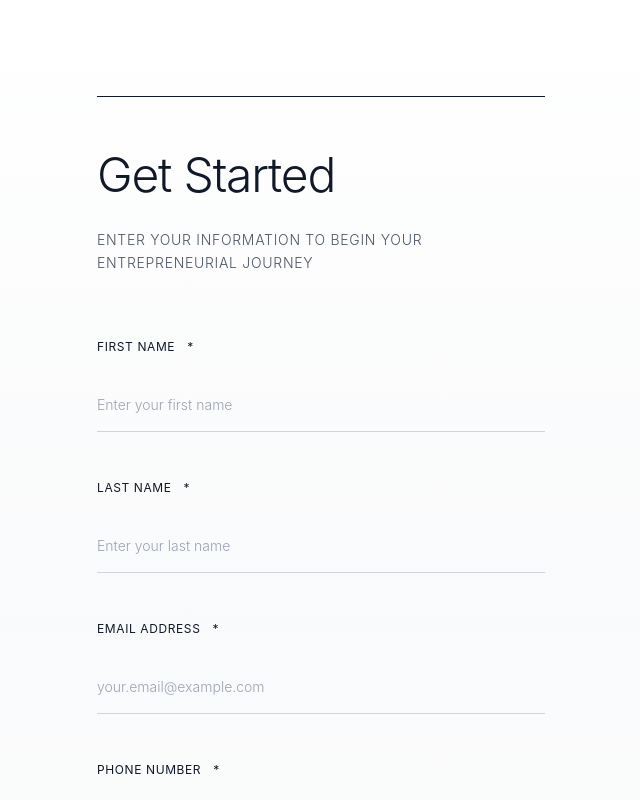
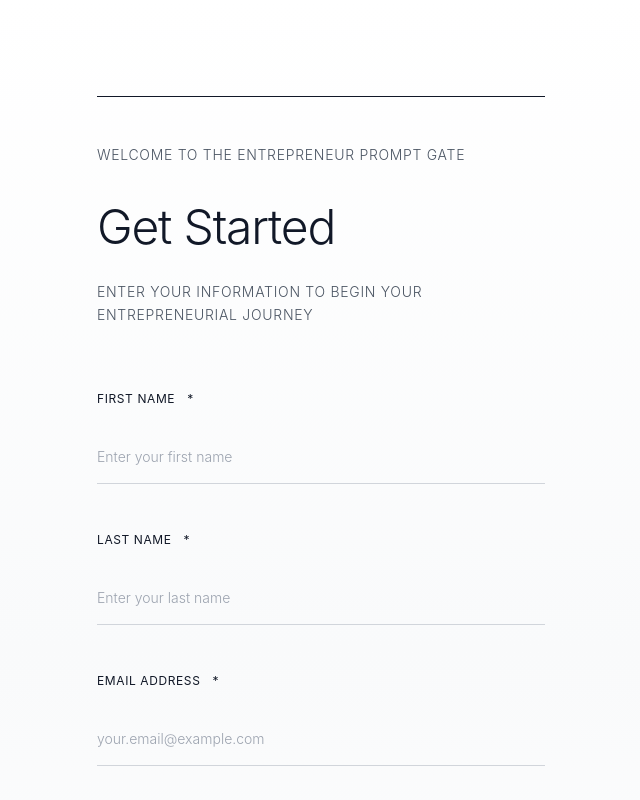
Before and after one commit to yaraabdullah/Entrepreneaur-Prompt-Gate, a Next.js app: page /signup in a window 1280 px wide. Shown: the top 800 px of the page, without its empty margins (319-959 px from the left). Built offline with nearby package versions, Linux system fonts and the light colour scheme.

Commit message:
add the header

```diff
--- a/app/signup/page.tsx
+++ b/app/signup/page.tsx
@@ -79,6 +79,9 @@ export default function SignUpPage() {
       <div className="max-w-md w-full">
         {/* Header */}
         <div className="mb-16 border-t border-gray-900 pt-12">
+          <h2 className="text-sm font-light text-gray-600 uppercase tracking-wider mb-8">
+            Welcome to the Entrepreneur Prompt Gate
+          </h2>
           <h1 className="text-5xl font-light tracking-tight text-gray-900 mb-6 leading-tight">
             Get Started
           </h1>
```
Also changed, not shown: 1 other file (tests, documents, lock files or other folders).
